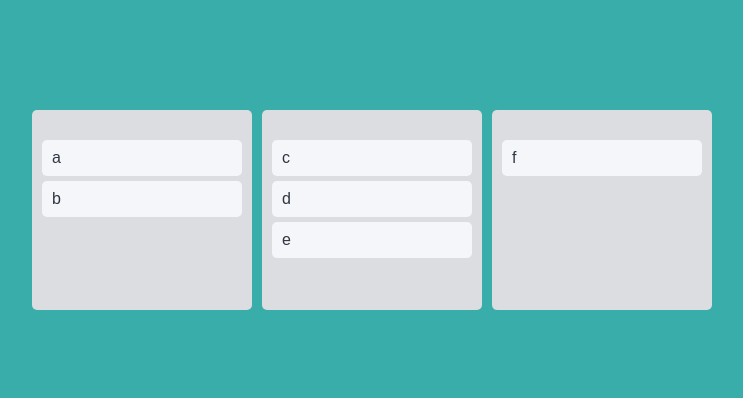
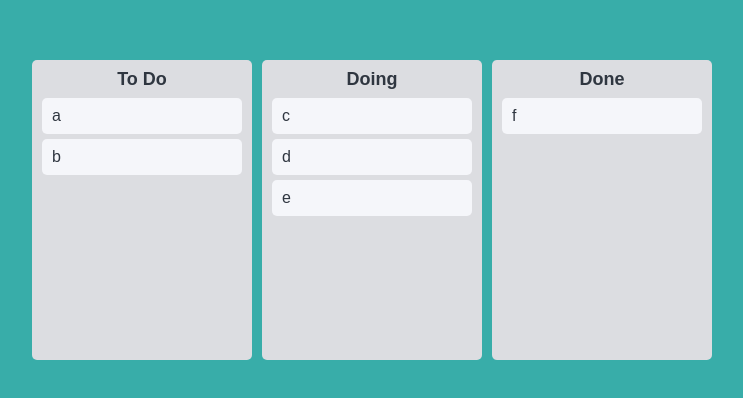
Before and after one commit to joyeajin/react_typescript_study_03_kanban, a React (Vite) app: page / in a window 1280 px wide. Shown: the part 190-588 px from the top of the page, without its empty margins (268-1011 px from the left). Built offline with nearby package versions, Linux system fonts and the light colour scheme.

Commit message:
Same Board Movement

```diff
--- a/src/App.tsx
+++ b/src/App.tsx
@@ -7,7 +7,7 @@
 const Wrapper = styled.div`
   display: flex;
   max-width: 680px;
-  width: 100%;
+  width: 100vw;
   margin: 0 auto;
   justify-content: center;
   align-items: center;
@@ -15,24 +15,31 @@
 `;
 
 const Boards = styled.div`
-  display: grid;
-  grid-template-columns: repeat(3, 1fr);
+  display: flex;
+  justify-content: center;
+  align-items: flex-start;
   width: 100%;
   gap: 10px;
 `;
 
 function App() {
   const [toDos, setToDos] = useRecoilState(toDoState);
-  const onDragEnd = ({ draggableId, destination, source }: DropResult) => {
-    if (!destination) return;
+  const onDragEnd = (info: DropResult) => {
+    console.log(info);
+    const { destination, draggableId, source } = info;
+    if (destination?.droppableId === source.droppableId) {
+      //same board movement
+      setToDos((allBoards) => {
+        const boardCopy = [...allBoards[source.droppableId]];
+        boardCopy.splice(source.index, 1);
+        boardCopy.splice(destination?.index, 0, draggableId);
 
-    // setToDos((oldToDos) => {
-    //   const toDosCopy = [...oldToDos];
-
-    //   toDosCopy.splice(source.index, 1);
-    //   toDosCopy.splice(destination?.index, 0, draggableId);
-    //   return toDosCopy;
-    // });
+        return {
+          ...allBoards,
+          [source.droppableId]: boardCopy,
+        };
+      });
+    }
   };
   return (
     <DragDropContext onDragEnd={onDragEnd}>
--- a/src/Components/Board.tsx
+++ b/src/Components/Board.tsx
@@ -3,11 +3,19 @@
 import styled from "styled-components";
 
 const Wrapper = styled.div`
+  width: 300px;
   background-color: ${(props) => props.theme.boardColor};
   padding: 20px 10px;
-  padding-top: 30px;
+  padding-top: 10px;
   border-radius: 5px;
-  min-height: 200px;
+  min-height: 300px;
+`;
+
+const Title = styled.h2`
+  text-align: center;
+  font-weight: 600;
+  margin-bottom: 10px;
+  font-size: 18px;
 `;
 
 interface IBoardProps {
@@ -17,16 +25,19 @@
 
 function Board({ toDos, boardId }: IBoardProps) {
   return (
+    <Wrapper>
+      <Title>{boardId}</Title>
       <Droppable droppableId={boardId}>
         {(magic) => (
-        <Wrapper ref={magic.innerRef} {...magic.droppableProps}>
+          <div ref={magic.innerRef} {...magic.droppableProps}>
             {toDos.map((toDo, index) => (
               <DraggableCard key={toDo} index={index} toDo={toDo} />
             ))}
             {magic.placeholder}
-        </Wrapper>
+          </div>
         )}
       </Droppable>
+    </Wrapper>
   );
 }
 
--- a/src/atom.tsx
+++ b/src/atom.tsx
@@ -7,8 +7,8 @@
 export const toDoState = atom<ITodoState>({
   key: "toDo",
   default: {
-    to_do: ["a", "b"],
-    doing: ["c", "d", "e"],
-    done: ["f"],
+    "To Do": ["a", "b"],
+    Doing: ["c", "d", "e"],
+    Done: ["f"],
   },
 });
```
Lines whose indentation alone changed are shown as unchanged.
